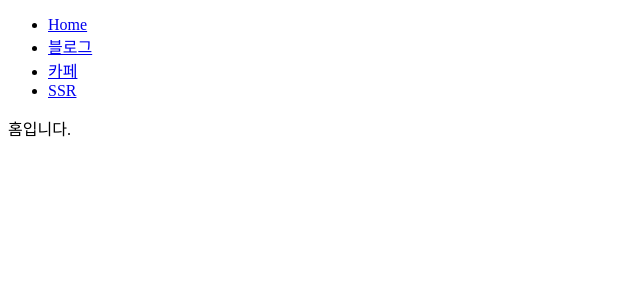
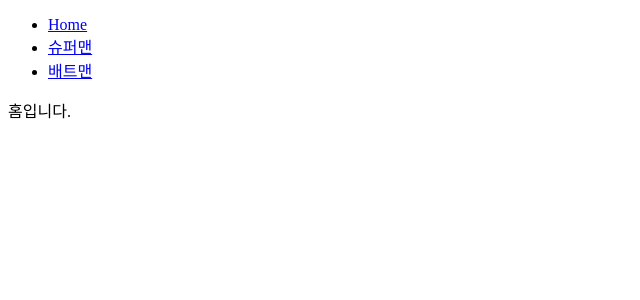
Before and after one commit to geonwoomun/ts-practice, a Next.js app in the folder nextprac/: page / in a window 1280 px wide. Shown: the top 300 px of the page, without its empty margins (0-640 px from the left). Built offline with nearby package versions, Linux system fonts and the light colour scheme.

Commit message:
동적 라우팅 ssr

```diff
--- a/nextprac/pages/_app.js
+++ b/nextprac/pages/_app.js
@@ -10,18 +10,13 @@ const Test = ({ Component, pageProps }) => {
           </Link>
         </li>
         <li>
-          <Link href="/[pagename]" as="/blog">
-            <a>블로그</a>
+          <Link href="/[pagename]" as="/superman">
+            <a>슈퍼맨</a>
           </Link>
         </li>
         <li>
-          <Link href="/[pagename]" as="/cafe">
-            <a>카페</a>
-          </Link>
-        </li>
-        <li>
-          <Link href="/ssrtest">
-            <a>SSR</a>
+          <Link href="/[pagename]" as="/batman">
+            <a>배트맨</a>
           </Link>
         </li>
       </ul>
```
Also changed, not shown: nextprac/components/HeroShow.js (added, +21 -0 lines), nextprac/pages/[pagename]/index.js (+7 -10 lines).
